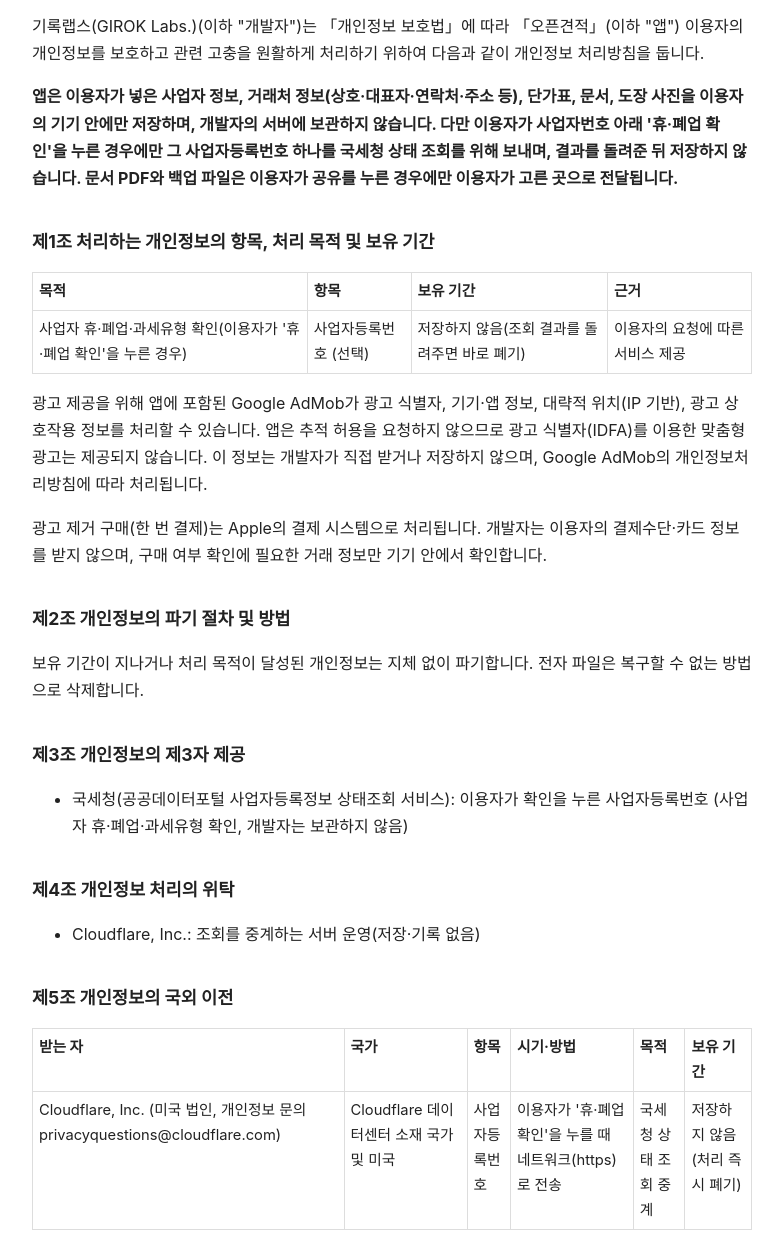
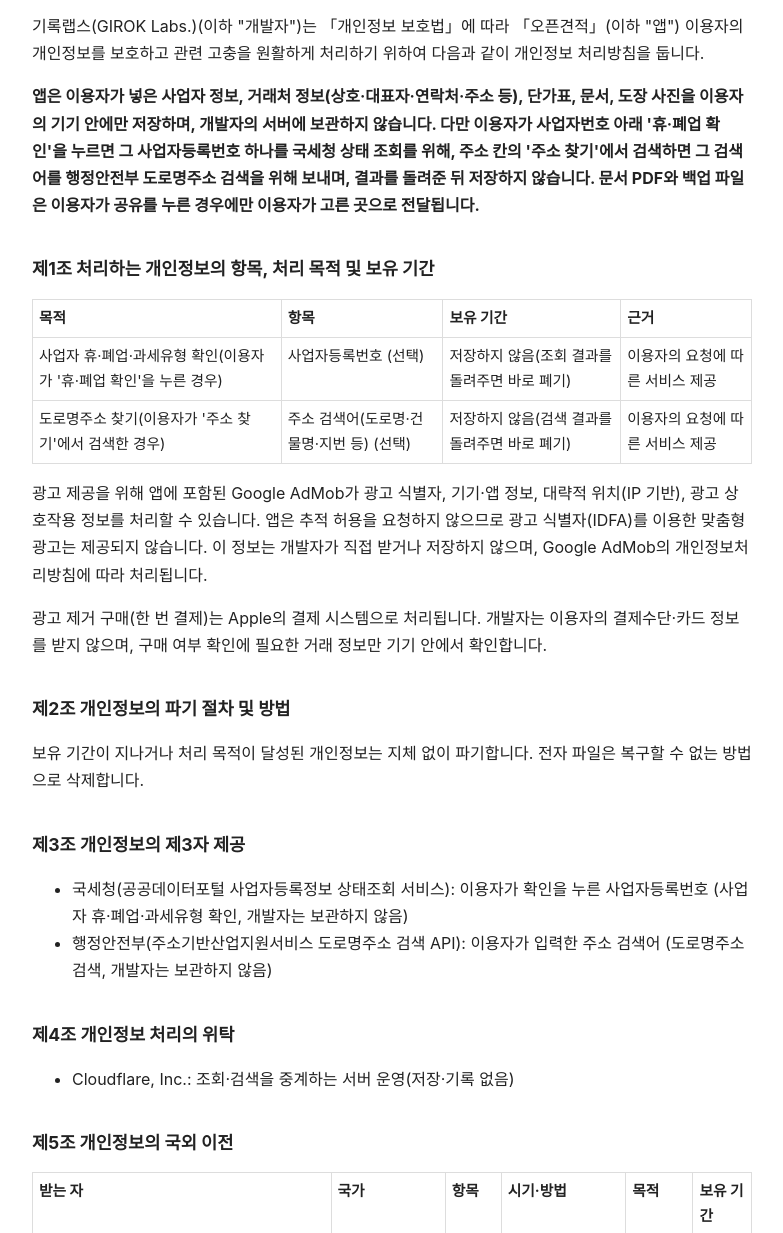
Before and after one commit to giroklabs/giroklabs.github.io, a plain HTML site: page openquote/privacy.html in a window 1280 px wide. Shown: the part 84-1317 px from the top of the page, without its empty margins (248-1031 px from the left). Drawn offline with Linux system fonts and the light colour scheme.

Commit message:
오픈견적 처리방침: 주소 찾기(행정안전부 도로명주소 검색, Cloudflare 중계) 추가
Co-Authored-By: Claude Opus 5.5 <noreply@anthropic.com>

```diff
--- a/openquote/privacy.html
+++ b/openquote/privacy.html
@@ -1,22 +1,22 @@
 <!doctype html><html lang="ko"><head><meta charset="utf-8"><meta name="viewport" content="width=device-width,initial-scale=1"><title>오픈견적 개인정보 처리방침</title>
 <style>body{font-family:-apple-system,"Apple SD Gothic Neo",sans-serif;max-width:720px;margin:0 auto;padding:24px 16px;line-height:1.7;color:#222;background:#fff}h1{font-size:1.5em}h2{font-size:1.1em;margin-top:2em}table{border-collapse:collapse;width:100%;font-size:.92em}td,th{border:1px solid #ddd;padding:6px;vertical-align:top;text-align:left}mark{background:#ffe08a}@media(prefers-color-scheme:dark){body{background:#111;color:#ddd}td,th{border-color:#444}}</style></head><body>
-<h1>오픈견적 개인정보 처리방침</h1><p>기록랩스(GIROK Labs.)(이하 "개발자")는 「개인정보 보호법」에 따라 「오픈견적」(이하 "앱") 이용자의 개인정보를 보호하고 관련 고충을 원활하게 처리하기 위하여 다음과 같이 개인정보 처리방침을 둡니다.</p><p><b>앱은 이용자가 넣은 사업자 정보, 거래처 정보(상호·대표자·연락처·주소 등), 단가표, 문서, 도장 사진을 이용자의 기기 안에만 저장하며, 개발자의 서버에 보관하지 않습니다. 다만 이용자가 사업자번호 아래 '휴·폐업 확인'을 누른 경우에만 그 사업자등록번호 하나를 국세청 상태 조회를 위해 보내며, 결과를 돌려준 뒤 저장하지 않습니다. 문서 PDF와 백업 파일은 이용자가 공유를 누른 경우에만 이용자가 고른 곳으로 전달됩니다.</b></p><h2>제1조 처리하는 개인정보의 항목, 처리 목적 및 보유 기간</h2>
-<table><tr><th>목적</th><th>항목</th><th>보유 기간</th><th>근거</th></tr><tr><td>사업자 휴·폐업·과세유형 확인(이용자가 '휴·폐업 확인'을 누른 경우)</td><td>사업자등록번호 (선택)</td><td>저장하지 않음(조회 결과를 돌려주면 바로 폐기)</td><td>이용자의 요청에 따른 서비스 제공</td></tr></table><p>광고 제공을 위해 앱에 포함된 Google AdMob가 광고 식별자, 기기·앱 정보, 대략적 위치(IP 기반), 광고 상호작용 정보를 처리할 수 있습니다. 앱은 추적 허용을 요청하지 않으므로 광고 식별자(IDFA)를 이용한 맞춤형 광고는 제공되지 않습니다. 이 정보는 개발자가 직접 받거나 저장하지 않으며, Google AdMob의 개인정보처리방침에 따라 처리됩니다.</p><p>광고 제거 구매(한 번 결제)는 Apple의 결제 시스템으로 처리됩니다. 개발자는 이용자의 결제수단·카드 정보를 받지 않으며, 구매 여부 확인에 필요한 거래 정보만 기기 안에서 확인합니다.</p>
+<h1>오픈견적 개인정보 처리방침</h1><p>기록랩스(GIROK Labs.)(이하 "개발자")는 「개인정보 보호법」에 따라 「오픈견적」(이하 "앱") 이용자의 개인정보를 보호하고 관련 고충을 원활하게 처리하기 위하여 다음과 같이 개인정보 처리방침을 둡니다.</p><p><b>앱은 이용자가 넣은 사업자 정보, 거래처 정보(상호·대표자·연락처·주소 등), 단가표, 문서, 도장 사진을 이용자의 기기 안에만 저장하며, 개발자의 서버에 보관하지 않습니다. 다만 이용자가 사업자번호 아래 '휴·폐업 확인'을 누르면 그 사업자등록번호 하나를 국세청 상태 조회를 위해, 주소 칸의 '주소 찾기'에서 검색하면 그 검색어를 행정안전부 도로명주소 검색을 위해 보내며, 결과를 돌려준 뒤 저장하지 않습니다. 문서 PDF와 백업 파일은 이용자가 공유를 누른 경우에만 이용자가 고른 곳으로 전달됩니다.</b></p><h2>제1조 처리하는 개인정보의 항목, 처리 목적 및 보유 기간</h2>
+<table><tr><th>목적</th><th>항목</th><th>보유 기간</th><th>근거</th></tr><tr><td>사업자 휴·폐업·과세유형 확인(이용자가 '휴·폐업 확인'을 누른 경우)</td><td>사업자등록번호 (선택)</td><td>저장하지 않음(조회 결과를 돌려주면 바로 폐기)</td><td>이용자의 요청에 따른 서비스 제공</td></tr><tr><td>도로명주소 찾기(이용자가 '주소 찾기'에서 검색한 경우)</td><td>주소 검색어(도로명·건물명·지번 등) (선택)</td><td>저장하지 않음(검색 결과를 돌려주면 바로 폐기)</td><td>이용자의 요청에 따른 서비스 제공</td></tr></table><p>광고 제공을 위해 앱에 포함된 Google AdMob가 광고 식별자, 기기·앱 정보, 대략적 위치(IP 기반), 광고 상호작용 정보를 처리할 수 있습니다. 앱은 추적 허용을 요청하지 않으므로 광고 식별자(IDFA)를 이용한 맞춤형 광고는 제공되지 않습니다. 이 정보는 개발자가 직접 받거나 저장하지 않으며, Google AdMob의 개인정보처리방침에 따라 처리됩니다.</p><p>광고 제거 구매(한 번 결제)는 Apple의 결제 시스템으로 처리됩니다. 개발자는 이용자의 결제수단·카드 정보를 받지 않으며, 구매 여부 확인에 필요한 거래 정보만 기기 안에서 확인합니다.</p>
 <h2>제2조 개인정보의 파기 절차 및 방법</h2>
 <p>보유 기간이 지나거나 처리 목적이 달성된 개인정보는 지체 없이 파기합니다. 전자 파일은 복구할 수 없는 방법으로 삭제합니다.</p>
 <h2>제3조 개인정보의 제3자 제공</h2>
-<ul><li>국세청(공공데이터포털 사업자등록정보 상태조회 서비스): 이용자가 확인을 누른 사업자등록번호 (사업자 휴·폐업·과세유형 확인, 개발자는 보관하지 않음)</li></ul>
+<ul><li>국세청(공공데이터포털 사업자등록정보 상태조회 서비스): 이용자가 확인을 누른 사업자등록번호 (사업자 휴·폐업·과세유형 확인, 개발자는 보관하지 않음)</li><li>행정안전부(주소기반산업지원서비스 도로명주소 검색 API): 이용자가 입력한 주소 검색어 (도로명주소 검색, 개발자는 보관하지 않음)</li></ul>
 <h2>제4조 개인정보 처리의 위탁</h2>
-<ul><li>Cloudflare, Inc.: 조회를 중계하는 서버 운영(저장·기록 없음)</li></ul>
+<ul><li>Cloudflare, Inc.: 조회·검색을 중계하는 서버 운영(저장·기록 없음)</li></ul>
 <h2>제5조 개인정보의 국외 이전</h2>
-<table><tr><th>받는 자</th><th>국가</th><th>항목</th><th>시기·방법</th><th>목적</th><th>보유 기간</th></tr><tr><td>Cloudflare, Inc. (미국 법인, 개인정보 문의 privacyquestions@cloudflare.com)</td><td>Cloudflare 데이터센터 소재 국가 및 미국</td><td>사업자등록번호</td><td>이용자가 '휴·폐업 확인'을 누를 때 네트워크(https)로 전송</td><td>국세청 상태 조회 중계</td><td>저장하지 않음(처리 즉시 폐기)</td></tr></table><p>거부 방법: '휴·폐업 확인'을 누르지 않으면 전송되지 않으며, 다른 기능은 그대로 쓸 수 있습니다.</p>
+<table><tr><th>받는 자</th><th>국가</th><th>항목</th><th>시기·방법</th><th>목적</th><th>보유 기간</th></tr><tr><td>Cloudflare, Inc. (미국 법인, 개인정보 문의 privacyquestions@cloudflare.com)</td><td>Cloudflare 데이터센터 소재 국가 및 미국</td><td>사업자등록번호, 주소 검색어</td><td>이용자가 '휴·폐업 확인' 또는 '주소 찾기'를 누를 때 네트워크(https)로 전송</td><td>국세청 상태 조회·행정안전부 주소 검색 중계</td><td>저장하지 않음(처리 즉시 폐기)</td></tr></table><p>거부 방법: '휴·폐업 확인'·'주소 찾기'를 쓰지 않으면 전송되지 않으며, 다른 기능은 그대로 쓸 수 있습니다.</p>
 <h2>제6조 정보주체와 법정대리인의 권리·의무 및 행사 방법</h2>
 <p>이용자는 언제든지 개인정보 열람·정정·삭제·처리정지를 요구할 수 있으며, 아래 연락처로 요청하면 지체 없이 조치합니다. 법정대리인이나 위임받은 대리인을 통해서도 요구할 수 있습니다.</p>
 <h2>제7조 개인정보의 안전성 확보 조치</h2>
-<p>기록은 이용자 기기 안에만 저장되며 개발자는 이용자의 문서·거래처 정보에 접근할 수 없습니다. 휴·폐업 확인을 위한 사업자등록번호는 암호화된 연결(https)로만 보내고, 중계 서버는 요청 기록을 남기지 않으며 저장하지 않습니다.</p>
+<p>기록은 이용자 기기 안에만 저장되며 개발자는 이용자의 문서·거래처 정보에 접근할 수 없습니다. 휴·폐업 확인을 위한 사업자등록번호와 주소 찾기 검색어는 암호화된 연결(https)로만 보내고, 중계 서버는 요청 기록을 남기지 않으며 저장하지 않습니다.</p>
 <h2>제8조 개인정보를 자동으로 수집하는 장치의 설치·운영 및 거부</h2>
 <p>앱은 쿠키를 쓰지 않고, 추적 허용(앱 추적 투명성) 요청도 하지 않으므로 광고 식별자(IDFA)를 이용한 맞춤형 광고에 쓰이지 않습니다. Google AdMob는 광고 표시·빈도 제한·부정 클릭 방지를 위해 기기·앱 정보를 처리할 수 있습니다.</p>
 <h2>제9조 개인정보 보호 담당 및 고충 처리</h2>
 <p>개인정보 처리에 관한 문의·불만·피해 구제는 아래로 연락해 주십시오.</p><ul><li>담당: 기록랩스(GIROK Labs.) 개인정보 보호 담당</li><li>이메일: giroklabs@gmail.com</li></ul><p>그 밖에 개인정보 침해 신고·상담은 개인정보침해신고센터(국번 없이 118, privacy.kisa.or.kr), 개인정보분쟁조정위원회(1833-6972, www.kopico.go.kr)에 문의할 수 있습니다.</p>
 <h2>제10조 처리방침의 변경</h2>
-<p>이 처리방침은 2026-11-19부터 적용됩니다. 내용이 바뀌면 시행 7일 전부터 이 페이지에 알립니다.</p><ul><li>2026-11-19: 처음 게시</li><li>2026-11-19: 사업자 휴·폐업 확인(국세청 상태조회, Cloudflare 중계) 추가</li></ul><p style="margin-top:3em;color:#888;font-size:.85em">기록랩스(GIROK Labs.) · 오픈견적</p></body></html>
+<p>이 처리방침은 2026-11-19부터 적용됩니다. 내용이 바뀌면 시행 7일 전부터 이 페이지에 알립니다.</p><ul><li>2026-11-19: 처음 게시</li><li>2026-11-19: 사업자 휴·폐업 확인(국세청 상태조회, Cloudflare 중계) 추가</li><li>2026-11-19: 주소 찾기(행정안전부 도로명주소 검색, Cloudflare 중계) 추가</li></ul><p style="margin-top:3em;color:#888;font-size:.85em">기록랩스(GIROK Labs.) · 오픈견적</p></body></html>
```
